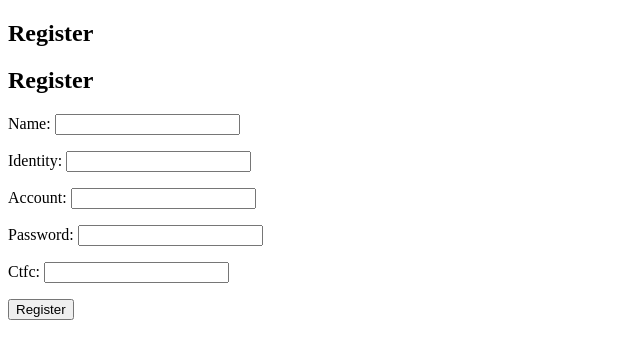
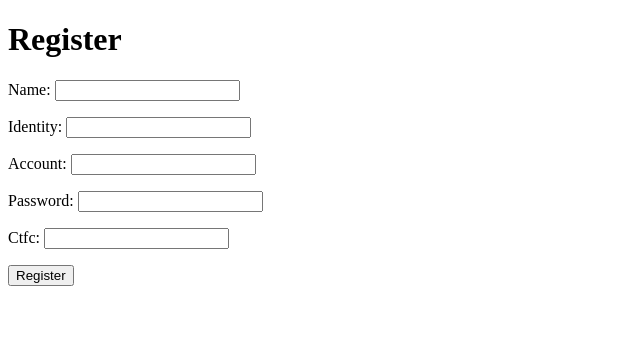
Before and after one commit to BillWang1018/Stock-Simulator, a Django app: page /register/ in a window 1280 px wide. Shown: the top 359 px of the page, without its empty margins (0-640 px from the left). Run offline with Django 5.2, Linux system fonts and the light colour scheme.

Commit message:
update style

```diff
--- a/stock_simulator/login/templates/register.html
+++ b/stock_simulator/login/templates/register.html
@@ -3,15 +3,17 @@
 <head>
     <meta charset="UTF-8">
     <meta name="viewport" content="width=device-width, initial-scale=1.0">
-    <title>Register</title>
+    <title> Register </title>
 </head>
+
 <body>
-    <h2>Register</h2>
-    <h2>Register</h2>
-    <form method="post">
-        {% csrf_token %}
-        {{ form.as_p }}
-        <button type="submit">Register</button>
-    </form>
+<div class="main">
+        <h1> Register </h1>
+        <form method="post">
+            {% csrf_token %}
+            {{ form.as_p }}
+            <button type="submit"> Register </button>
+        </form>
+</div>
 </body>
 </html>
```
